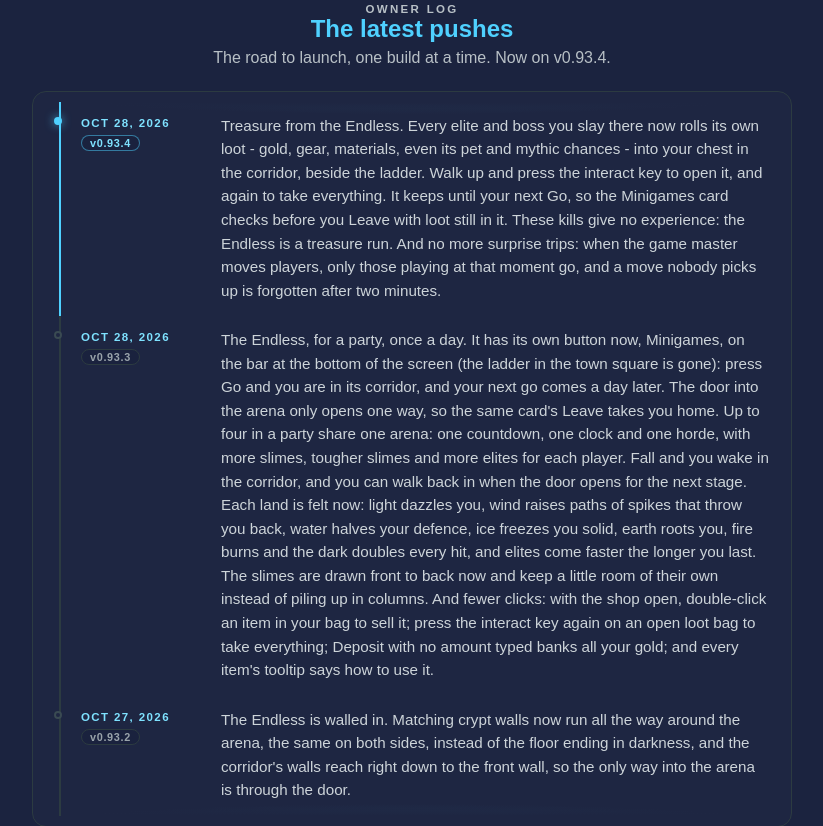
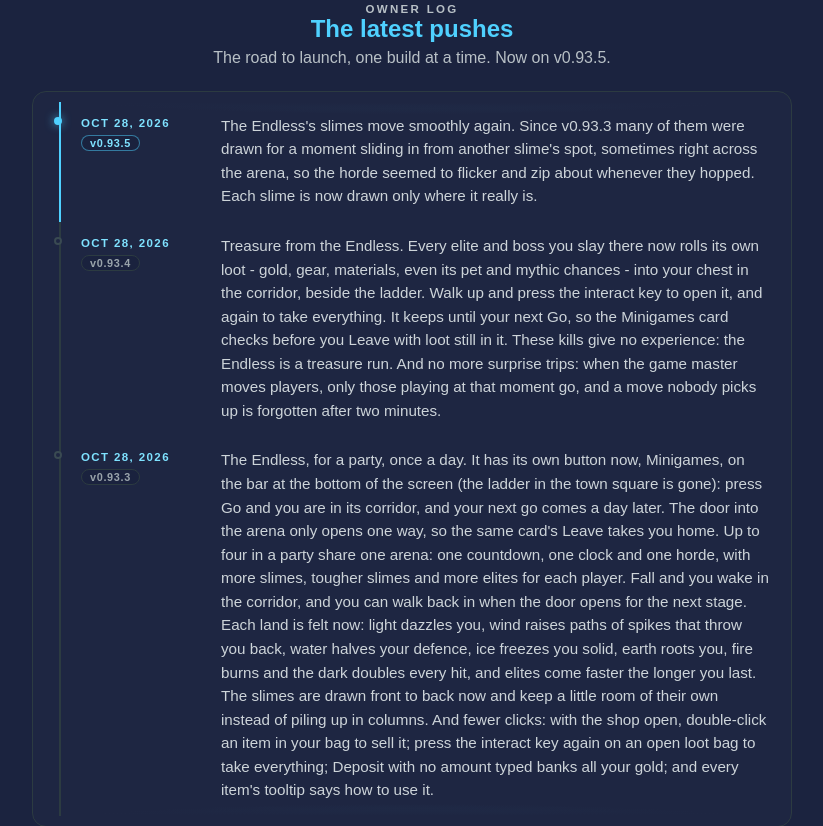
Before and after one commit to Tunacanman2EZ/elusion-site, a website: page index.html in a window 1280 px wide. Shown: the part 3249-4075 px from the top of the page, without its empty margins (228-1051 px from the left). Drawn offline with Linux system fonts and the light colour scheme; no server answers.

Commit message:
Site 0.93.5 - the update row
index.html and updates.html: the v0.93.5 row, Oct 28 (the Endless's
slimes move smoothly again, drawn only where each one really is);
"Now on v0.93.5". Index keeps the latest three (v0.93.2 off).

Commit message:

Site: v0.93.5 update row

Co-Authored-By: Claude Opus 5.5 <noreply@anthropic.com>
Claude-Session: https://claude.ai/code/session_01CTtZ8FU726vHCSnXNVNBgX

```diff
--- a/index.html
+++ b/index.html
@@ -337,20 +337,20 @@
     <div class="section-head">
       <p class="eyebrow">Owner log</p>
       <h2>The latest pushes</h2>
-      <p>The road to launch, one build at a time. Now on v0.93.4.</p>
+      <p>The road to launch, one build at a time. Now on v0.93.5.</p>
     </div>
     <div class="updates updates-short">
       <div class="update-row latest">
+        <div class="update-when"><time datetime="2026-10-28">Oct 28, 2026</time><span class="update-version">v0.93.5</span></div>
+        <p>The Endless's slimes move smoothly again. Since v0.93.3 many of them were drawn for a moment sliding in from another slime's spot, sometimes right across the arena, so the horde seemed to flicker and zip about whenever they hopped. Each slime is now drawn only where it really is.</p>
+      </div>
+      <div class="update-row">
         <div class="update-when"><time datetime="2026-10-28">Oct 28, 2026</time><span class="update-version">v0.93.4</span></div>
         <p>Treasure from the Endless. Every elite and boss you slay there now rolls its own loot - gold, gear, materials, even its pet and mythic chances - into your chest in the corridor, beside the ladder. Walk up and press the interact key to open it, and again to take everything. It keeps until your next Go, so the Minigames card checks before you Leave with loot still in it. These kills give no experience: the Endless is a treasure run. And no more surprise trips: when the game master moves players, only those playing at that moment go, and a move nobody picks up is forgotten after two minutes.</p>
       </div>
       <div class="update-row">
         <div class="update-when"><time datetime="2026-10-28">Oct 28, 2026</time><span class="update-version">v0.93.3</span></div>
         <p>The Endless, for a party, once a day. It has its own button now, Minigames, on the bar at the bottom of the screen (the ladder in the town square is gone): press Go and you are in its corridor, and your next go comes a day later. The door into the arena only opens one way, so the same card's Leave takes you home. Up to four in a party share one arena: one countdown, one clock and one horde, with more slimes, tougher slimes and more elites for each player. Fall and you wake in the corridor, and you can walk back in when the door opens for the next stage. Each land is felt now: light dazzles you, wind raises paths of spikes that throw you back, water halves your defence, ice freezes you solid, earth roots you, fire burns and the dark doubles every hit, and elites come faster the longer you last. The slimes are drawn front to back now and keep a little room of their own instead of piling up in columns. And fewer clicks: with the shop open, double-click an item in your bag to sell it; press the interact key again on an open loot bag to take everything; Deposit with no amount typed banks all your gold; and every item's tooltip says how to use it.</p>
-      </div>
-      <div class="update-row">
-        <div class="update-when"><time datetime="2026-10-27">Oct 27, 2026</time><span class="update-version">v0.93.2</span></div>
-        <p>The Endless is walled in. Matching crypt walls now run all the way around the arena, the same on both sides, instead of the floor ending in darkness, and the corridor's walls reach right down to the front wall, so the only way into the arena is through the door.</p>
       </div>
     </div>
     <p class="updates-more"><a href="updates.html">Every push, mine and AllMind's&nbsp;&rarr;</a></p>
```
Also changed, not shown: updates.html (+5 -1 lines).
